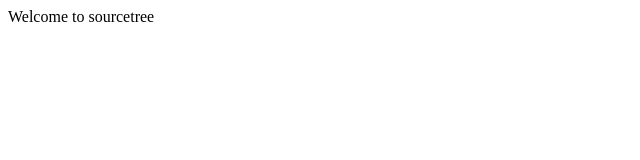
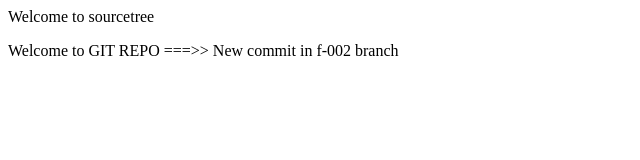
Before and after one commit to nareshgitcode/myProject4, a plain HTML site: page index.html in a window 1280 px wide. Shown: the whole page, without its empty margins (0-640 px from the left). Drawn offline with Linux system fonts and the light colour scheme.

Commit message:
f-002 -- commit1

```diff
--- a/index.html
+++ b/index.html
@@ -8,6 +8,9 @@
     <p>
         Welcome to sourcetree
     </p>
+    <div>
+        Welcome to GIT REPO ===>> New commit in f-002 branch
+    </div>
 </body>
 
 </html>
```
